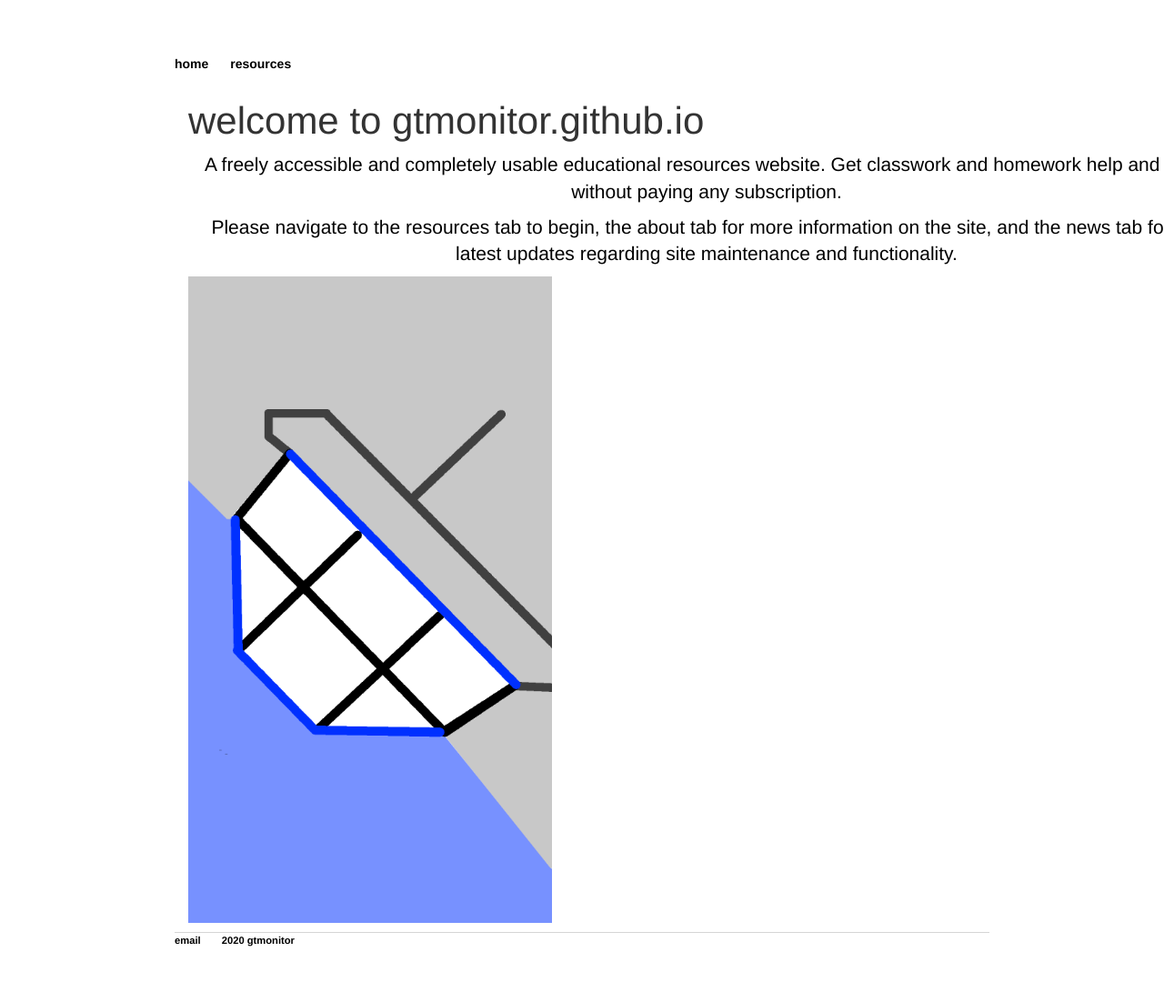
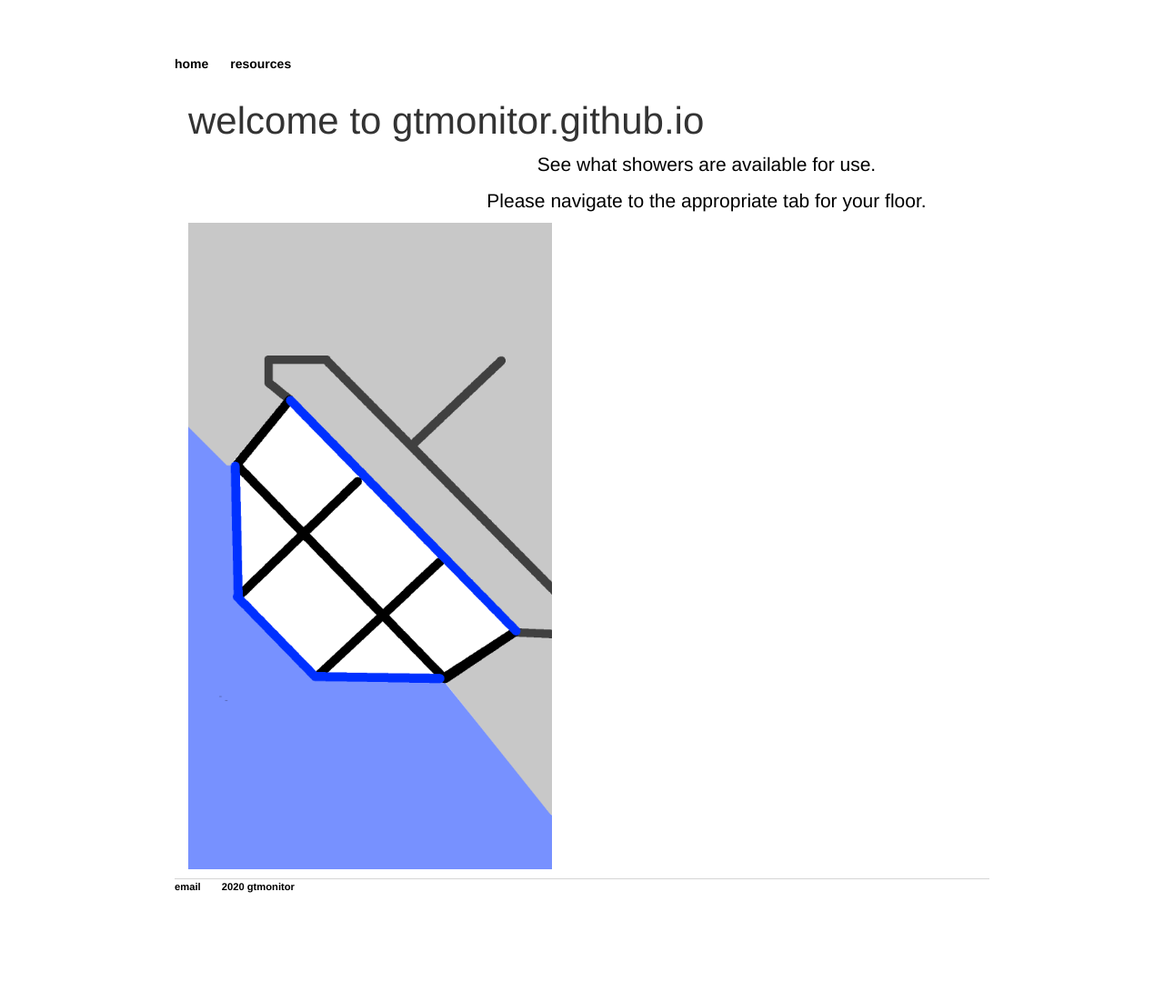
Before and after one commit to gtmonitor/gtmonitor.github.io, a Jekyll site: the page index.html, which Jekyll copies as it is, in a window 1280 px wide. Shown: the whole page at 91% size. Built offline with Jekyll 4.4.1, drawn with Linux system fonts in a browser that asks for light colours; comment, search, counter and statistics services are not loaded; after the commit the page ends 1043 px from its top, so only the background shows below that.

Commit message:
Update index.html

```diff
--- a/index.html
+++ b/index.html
@@ -42,8 +42,8 @@
 		<div class="container">
     		<div class="blurb">
         		<h1>welcome to gtmonitor.github.io </h1>
-				<p style="text-align:center;">A freely accessible and completely usable educational resources website. Get classwork and homework help and more without paying any subscription.</p>
-				<p style="text-align:center;">Please navigate to the resources tab to begin, the about tab for more information on the site, and the news tab for the latest updates regarding site maintenance and functionality.</p>
+				<p style="text-align:center;">See what showers are available for use.</p>
+				<p style="text-align:center;">Please navigate to the appropriate tab for your floor.</p>
 				<p class="aligncenter">
 					<img src="https://gtmonitor.github.io/smith3/smithshowers.png" alt="" style="width:400px;">
 				</p>
```
